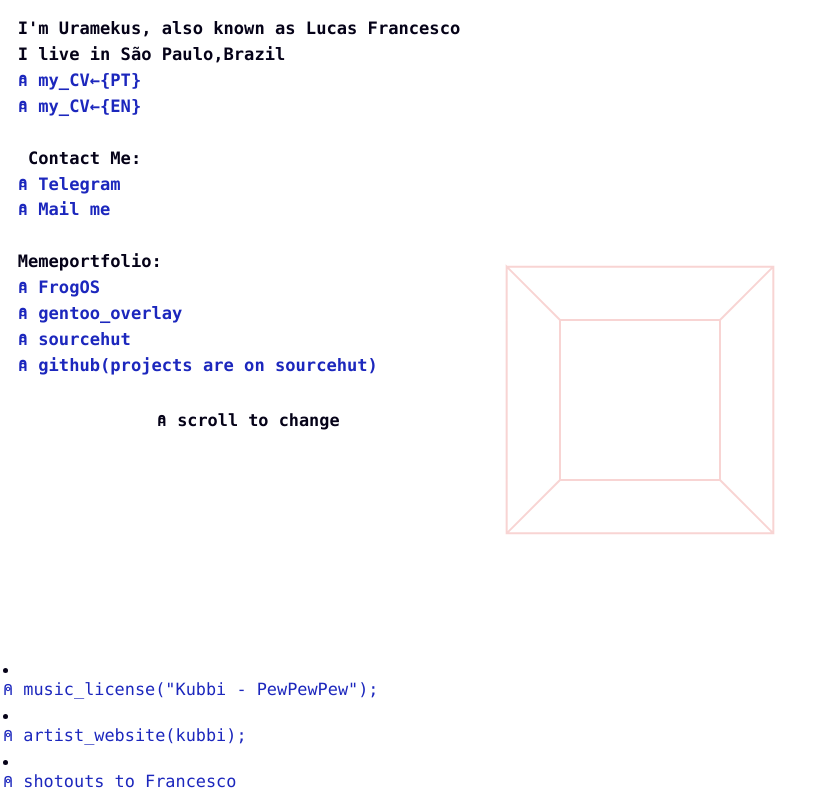
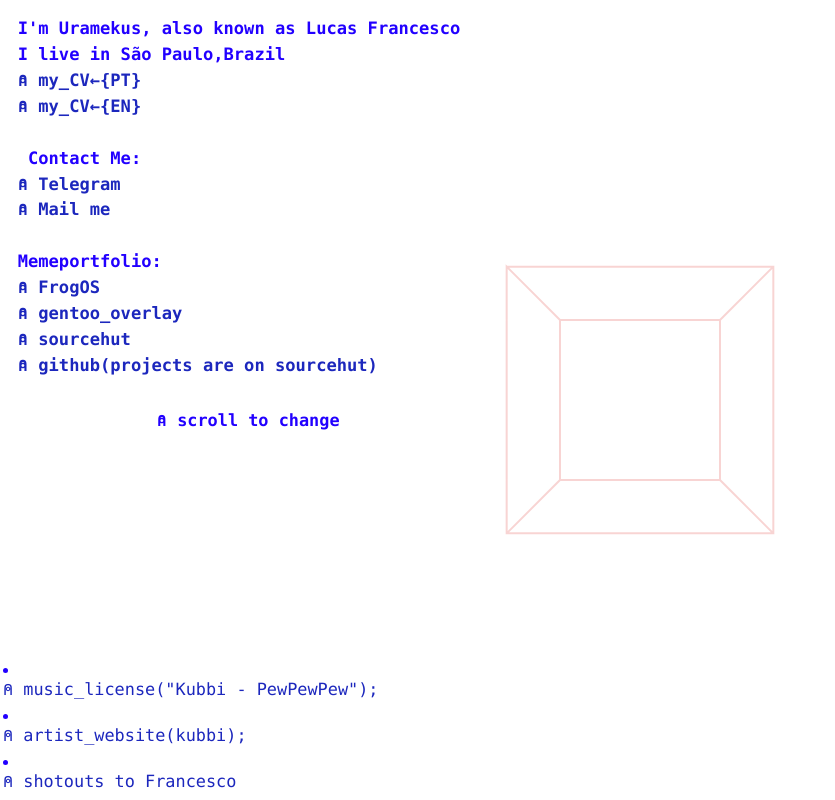
Before and after one commit to Uramekus/Uramekus.github.io, a website: page index.html in a window 1280 px wide. Shown: the whole page, without its empty margins (0-835 px from the left). Drawn offline with Linux system fonts and the light colour scheme; no server answers.

Commit message:
changed the awful colour

```diff
--- a/style.css
+++ b/style.css
@@ -10,7 +10,7 @@ html, body {
 }
 
 html, body, ul, li {
-  color: rgb(5, 2, 24);
+  color: rgb(34, 0, 255);
   font-family: "SFMono-Regular", Consolas, "Liberation Mono", Menlo,
     monospace, Courier;
   font-size: calc(0.9em + 0.15vw);
```
